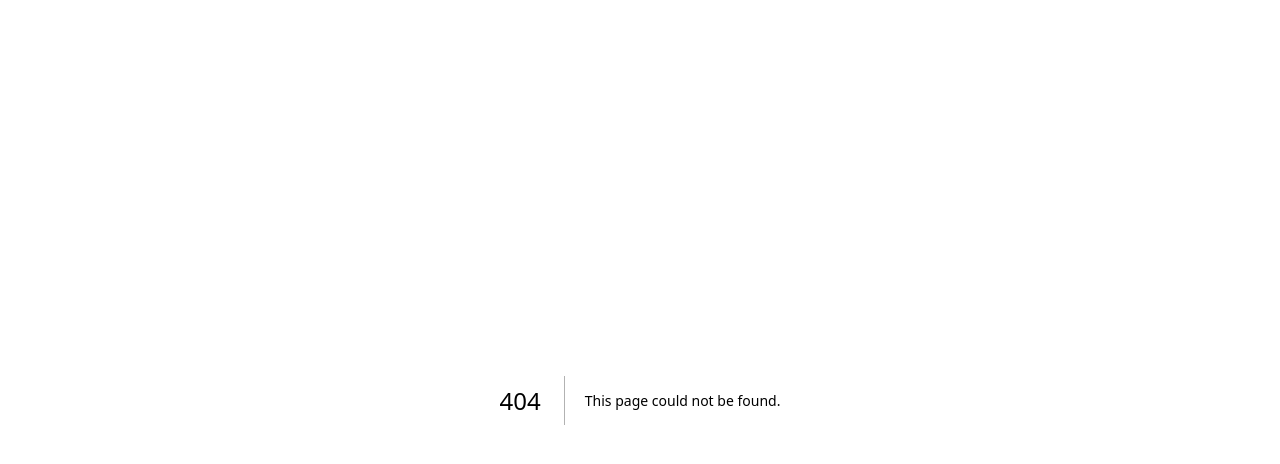
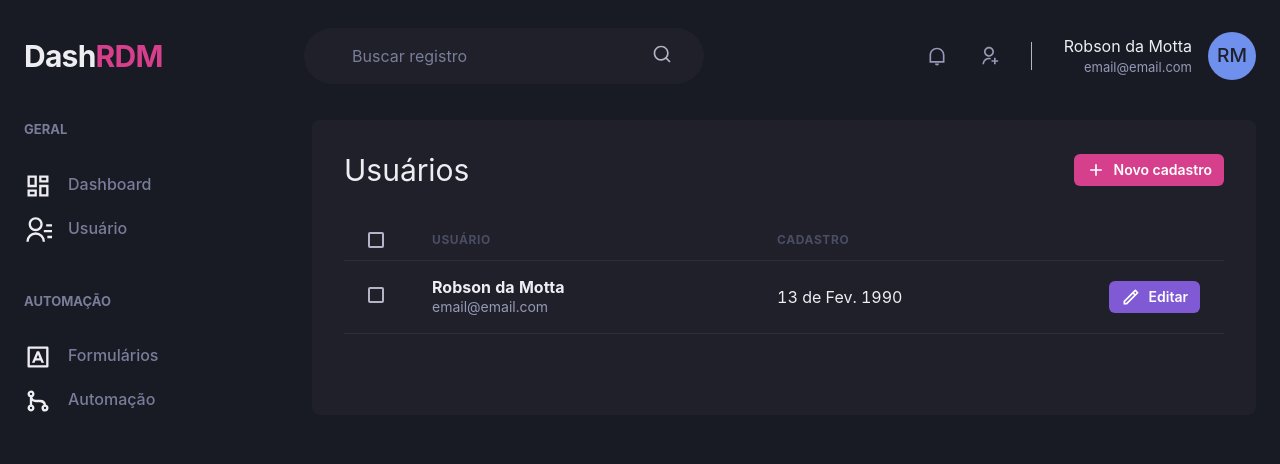
Before and after one commit to RDMotta/dashrdm, a Next.js app: page /users in a window 1280 px wide. Before the commit this address had no page. Shown: the top 464 px of the page. Built offline with nearby package versions, Linux system fonts and the light colour scheme.

Commit message:
Add page users

```diff
--- /dev/null
+++ b/src/pages/users/index.tsx
@@ -0,0 +1,66 @@
+import { Box, Button, Flex, Heading, Icon, Text, Table, Thead, Tbody, Tr, Th, Td, Checkbox } from '@chakra-ui/react';
+import { RiAddLine, RiPencilLine } from 'react-icons/ri';
+
+import { Header } from '../../components/Header';
+import { Sidebar } from '../../components/Sidebar';
+
+export default function UserLust(){
+    return(
+        <Box>
+          <Header/>
+          <Flex w="100%" my="6" mx="auto" px="6" maxWidth={1480}>
+            <Sidebar/>
+
+            <Box flex="1" borderRadius={8} bg="gray.800" p="8">
+                <Flex mb="8" justify="space-between" align="center">
+                    <Heading size="lg" fontWeight="normal">Usuários</Heading>
+                    <Button
+                        as="a"
+                        size="sm"
+                        fontSize="sm"
+                        colorScheme="pink"
+                        leftIcon={<Icon as={RiAddLine} fontSize="20"/>}
+                    >Novo cadastro</Button>
+                </Flex>
+
+                <Table colorScheme="whiteAlpha">
+                    <Thead>
+                        <Tr>
+                            <Th px="6" color="gray.300" width="8">
+                                <Checkbox colorScheme="pink"/>
+                            </Th>
+                            <Th>Usuário</Th>
+                            <Th>Cadastro</Th>
+                            <Th width="8"/>
+                        </Tr>
+                    </Thead>
+                    <Tbody>
+                        <Tr>
+                            <Td px="6">
+                                <Checkbox colorScheme="pink"/>
+                            </Td>
+                            <Td>
+                               <Box>
+                                    <Text fontWeight="bold">Robson da Motta</Text>
+                                    <Text fontSize="sm" color="gray.300">email@email.com</Text>
+                                </Box>
+                            </Td>
+                            <Td>13 de Fev. 1990</Td>
+                            <Td>
+                            <Button
+                                as="a"
+                                size="sm"
+                                fontSize="sm"
+                                colorScheme="purple"
+                                leftIcon={<Icon as={RiPencilLine} fontSize="20"/>}
+                            >Editar</Button>
+
+                            </Td>
+                        </Tr>
+                    </Tbody>
+                </Table>
+            </Box>
+          </Flex>
+        </Box>
+    );
+}
```
